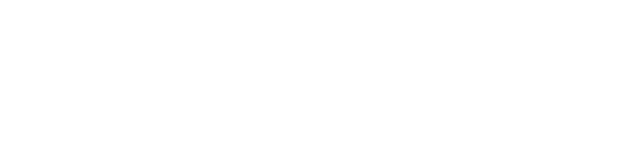
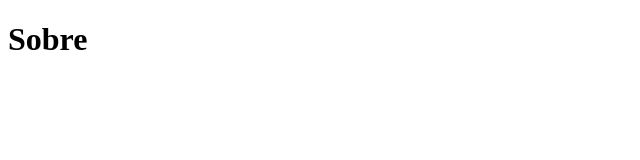
Before and after one commit to willianifms/symmetrical-garbanzo, a plain HTML site: page secoes/sobre.html in a window 1280 px wide. Shown: the whole page, without its empty margins (0-640 px from the left). Drawn offline with Linux system fonts and the light colour scheme.

Commit message:
criando title

```diff
--- a/secoes/sobre.html
+++ b/secoes/sobre.html
@@ -9,6 +9,6 @@
   <script src='../js/main.js'></script>
 </head>
 <body>
-
+  <h1>Sobre</h1>
 </body>
 </html>
```
